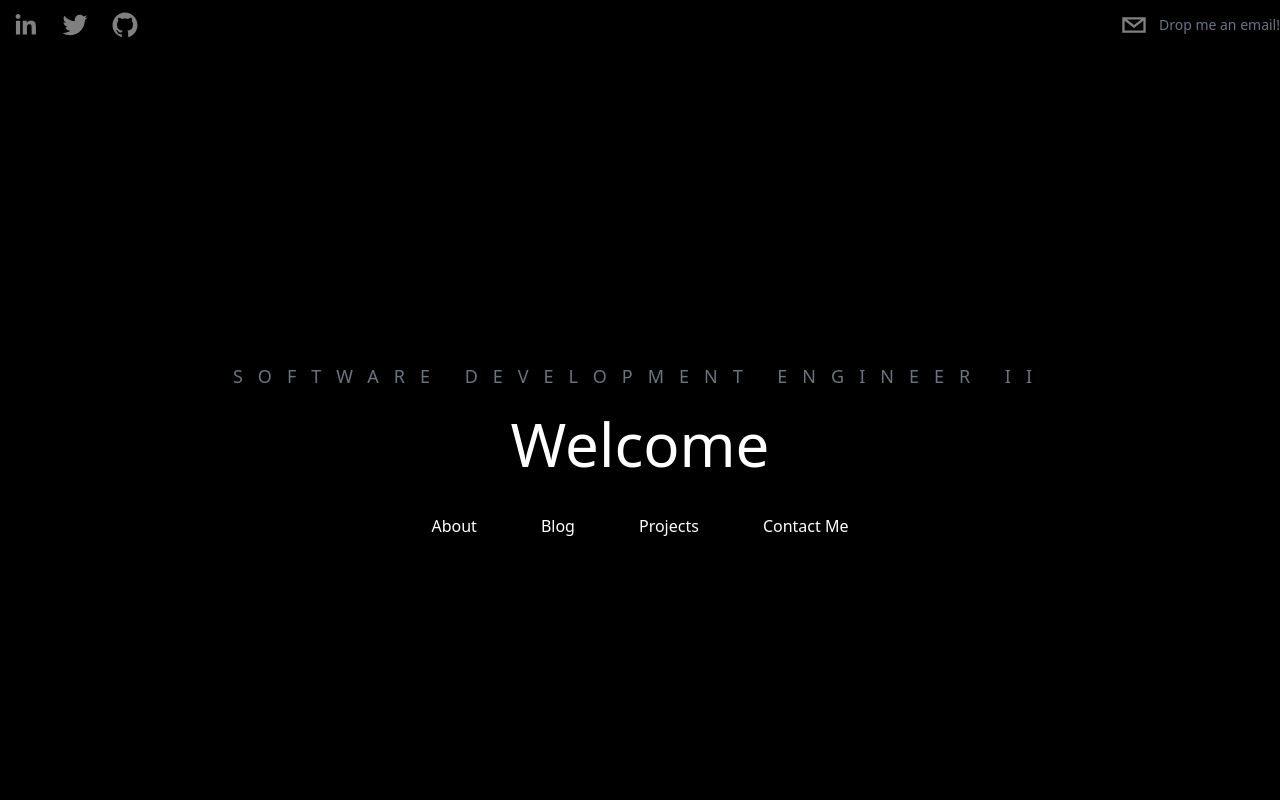
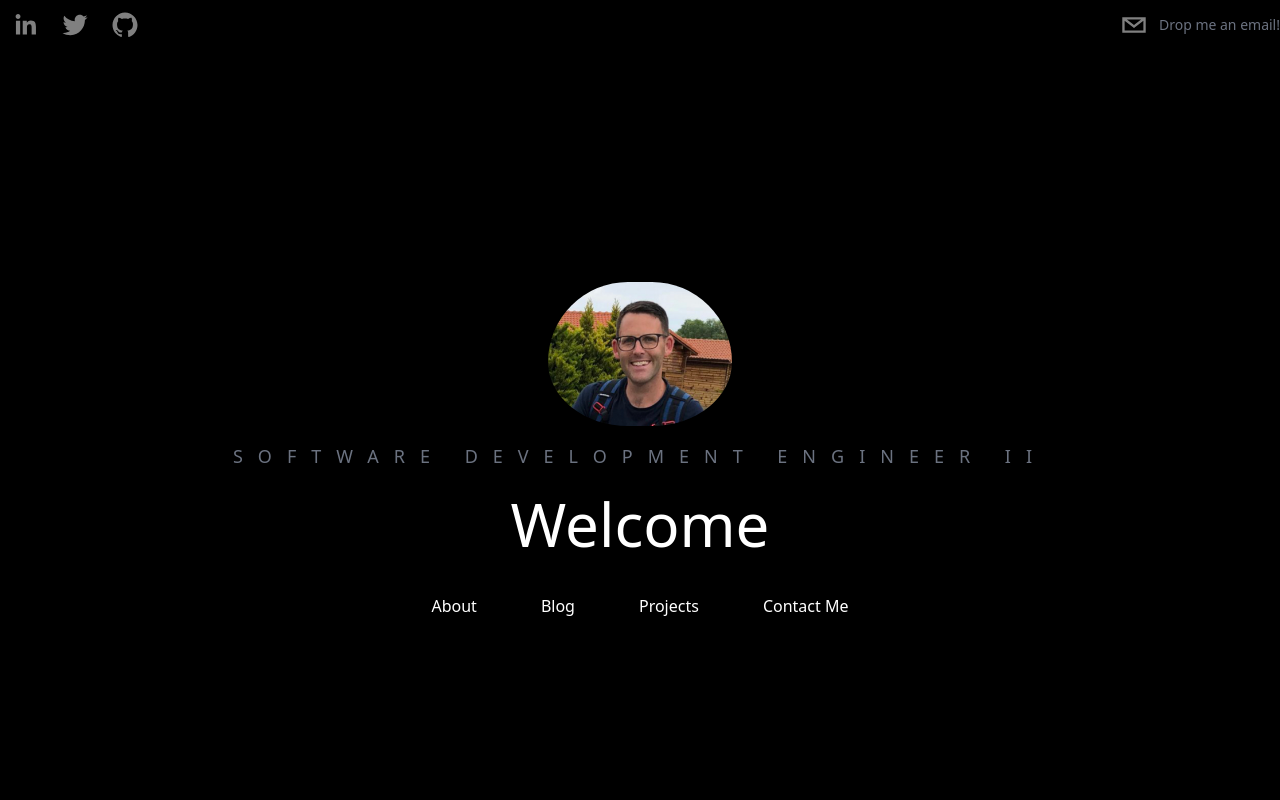
Before and after one commit to AndyMarriottCoder/MyPortfolio, a Next.js app: page / in a window 1280 px wide. Shown: the top 800 px of the page. Built offline with nearby package versions, Linux system fonts and the light colour scheme.

Commit message:
Uploaded Profile Picture on Homepage

```diff
--- a/components/Intro.tsx
+++ b/components/Intro.tsx
@@ -1,6 +1,7 @@
 import React from 'react'
 import Link from 'next/link';
 import { useTypewriter } from 'react-simple-typewriter';
+import myImage from '../images/PhotoOfMe.png';
 
 type Props = {}
 
@@ -14,7 +15,7 @@ export default function Intro({}: Props) {
   return (
     <div className="bg-black text-white h-screen flex flex-col items-center justify-center text-center overflow-hidden">
     {/* >BackgroundCircles /> */}
-    {/* <img className="relative rounded-full h-40 mx-auto pb-4" src={myImage.src} /> */}
+    <img className="relative rounded-full h-40 mx-auto pb-4" src={myImage.src} />
     <div className="z-10">
     <h2 className="text-lg uppercase text-gray-500 pb-6 tracking-[15px]">
     Software Development Engineer II
```
Also changed, not shown: images/PhotoOfMe.PNG (added).
